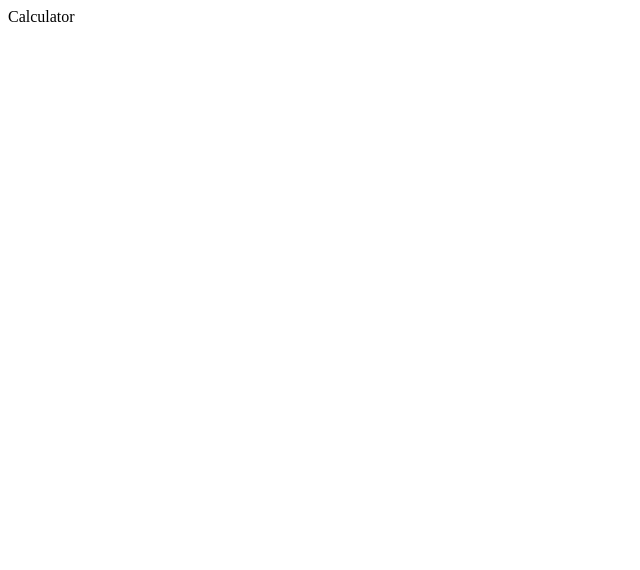
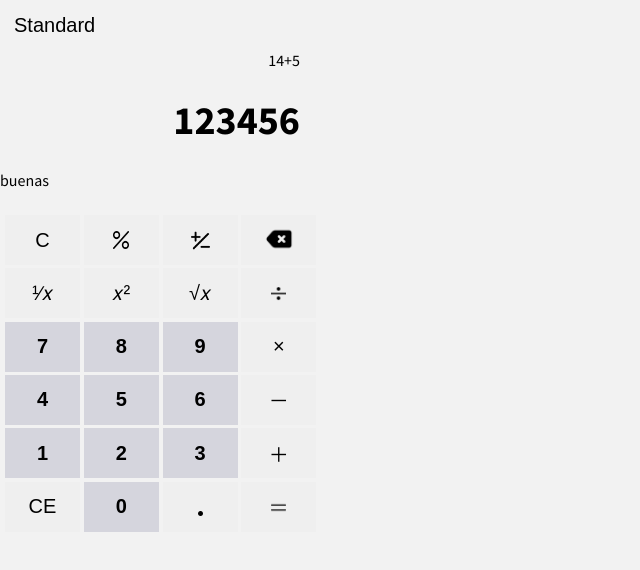
Before and after one commit to techcore32/Calculator, a plain HTML site: page index.html in a window 1280 px wide. Shown: the whole page, without its empty margins (0-640 px from the left). Drawn offline with Linux system fonts and the light colour scheme.

Commit message:
Fill and Style content

```diff
--- a/index.html
+++ b/index.html
@@ -11,6 +11,57 @@
 </head>
 
 <body>
-    <div class="text">Calculator</div>
+    <div id="globalContainer">
+
+        <div class="headerContainer">
+
+            <button class="headerText">Standard</button>
+        </div>
+
+        <div class="display">
+            <div class="ghostDisplay">14+5</div>
+            <div class="display-numbers">123456</div>
+        </div>
+
+        <div class="secondaryContainer">buenas</div>
+        <div class="buttonsContainer">
+
+            <button class="clear-global">C</button>
+            <button class="percentage"><img class="imgSize1"
+                    src="Images/percentage.png" alt="percentage"></button>
+            <button class="changeSign"><img class="imgSize2"
+                    src="Images/plusMinus.png" alt="plus-minus"></button>
+            <button class="backSpace"><img class="imgSize3"
+                    src="Images/backspace.png" alt="backspace"></img></button>
+
+            <button class="reciprocal">¹∕&#x1D465;</button>
+            <button class="square">&#x1D465;²</button>
+            <button class="root-square">√&#x1D465;</button>
+            <button class="divide"><img class="imgSize4"
+                src="Images/divide.png" alt="divide"></button>
+
+            <button class="numbers">7</button>
+            <button class="numbers">8</button>
+            <button class="numbers">9</button>
+            <button class="multiply">×</button>
+
+            <button class="numbers">4</button>
+            <button class="numbers">5</button>
+            <button class="numbers">6</button>
+            <button class="minus">－</button>
+
+            <button class="numbers">1</button>
+            <button class="numbers">2</button>
+            <button class="numbers">3</button>
+            <button class="plus">＋</button>
+
+            <button class="clear-entry">CE</button>
+            <button class="numbers">0</button>
+            <button class="decimal"><img class="imgSize5"
+                    src="Images/dot.png" alt="decimal"></img></button>
+            <button class="decimal"><img class="imgSize6"
+                    src="Images/equal.png" alt="equal"></img></button>
+        </div>
+    </div>
 </body>
 </html>
--- a/style.css
+++ b/style.css
@@ -0,0 +1,124 @@
+@import url('https://fonts.googleapis.com/css2?family=Source+Sans+Pro:wght@200;300;400;600;700&display=swap');
+
+body{
+    /* display: flex;
+    justify-content: center;
+    align-items: center; */
+    width: 320px;
+    height: 535px;
+    background-color: hsl(0, 0%, 95%);
+    font-family: 'Source Sans Pro', sans-serif;
+    margin: 0;
+}
+
+#globalContainer {
+    background-color: hsl(0, 0%, 95%);
+    width: 300px;
+    height: 535px;
+
+}
+
+.headerContainer{
+    display: flex;
+    align-items: center;
+    height: 50px;
+}
+
+.headerText{
+    background-color:hsl(0, 0%, 95%) ;
+    margin-left: 8px;
+    /* border: 1.5px solid hsl(0, 0%, 65%); */
+}
+
+.display{
+
+    flex-direction: column;
+    height: 120px;
+}
+
+.ghostDisplay{
+    display: flex;
+    justify-content: flex-end;
+    align-items: center;
+}
+
+.display-numbers{
+    display: flex;
+    justify-content: flex-end;
+    align-items: center;
+    height: 100px;
+    font-size: 40px;
+    font-weight: bold;
+}
+
+.secondaryContainer{
+    height: 45px;
+}
+
+.buttonsContainer{
+    display: grid;
+    grid-template-columns: repeat(4, 1fr);
+    width: 315px;
+    height: 320px;
+    padding-left: 5px;
+    margin: 0 auto;
+}
+
+button {
+    width: 75px;
+    height: 50px;
+    font-size: 20px;
+    font-weight: 200;
+    border: 0px solid;
+}
+.imgSize1{
+    position: relative;
+    top: 5%;
+    margin-top: -25px;
+    width: 16px;
+    height: 18px;
+
+}
+.imgSize2{
+    position: relative;
+    top: 8%;
+    margin-top: -25px;
+    width: 19px;
+    height: 19px;
+
+}
+.imgSize3{
+    position: relative;
+    top: 15%;
+    margin-top: -25px;
+    width: 30px;
+    height: 30px;
+
+}
+.imgSize4{
+    position: relative;
+    top: 3%;
+    margin-top: -25px;
+    width: 15px;
+    height: 15px;
+}
+.imgSize5{
+    position: relative;
+    top: 5%;
+    margin-top: -25px;
+    width: 5px;
+    height: 5px;
+}
+
+.imgSize6{
+    position: relative;
+    top: 3%;
+    margin-top: -25px;
+    width: 15px;
+    height: 15px;
+}
+
+.numbers{
+    font-weight: 600;
+    background-color: hsl(240, 10%, 85%);
+}
```
Also changed, not shown: Images/backspace.png (added), Images/divide.png (added), Images/dot.png (added), Images/equal.png (added), Images/percentage.png (added), Images/plusMinus.png (added).
